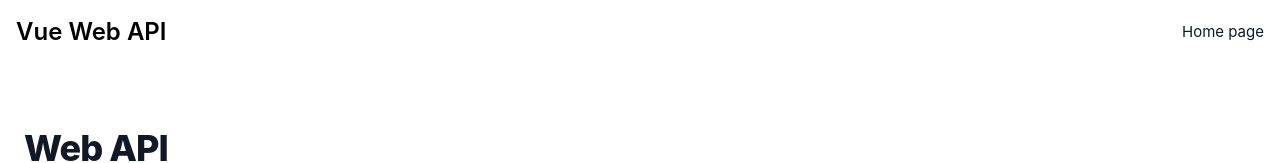
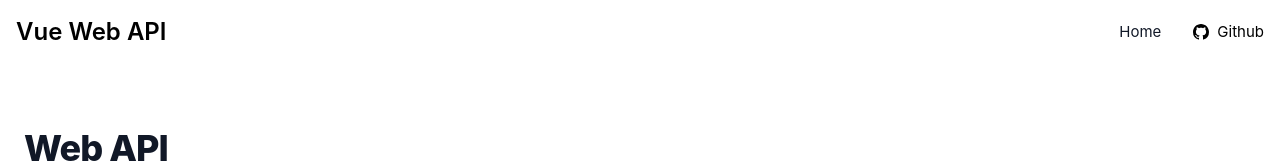
Before and after one commit to s-en-o/vue-web-api, a Vue app: page / in a window 1280 px wide. Shown: the top 163 px of the page. Built offline with nearby package versions, Linux system fonts and the light colour scheme.

Commit message:
chore: github link

```diff
--- a/src/App.vue
+++ b/src/App.vue
@@ -43,8 +43,30 @@
                             <RouterLink
                                 to="/"
                                 class="block py-2 px-3 text-gray-900 rounded hover:bg-gray-100 md:hover:bg-transparent md:border-0 md:hover:text-blue-700 md:p-0 dark:text-white md:dark:hover:text-blue-500 dark:hover:bg-gray-700 dark:hover:text-white md:dark:hover:bg-transparent"
-                                >Home page</RouterLink
+                                >Home</RouterLink
                             >
+                        </li>
+
+                        <li>
+                            <!-- Place this tag where you want the button to render. -->
+                            <a
+                                target="_blank"
+                                rel="noreferrer noopener"
+                                class="flex items-center"
+                                href="https://github.com/s-en-o/vue-web-api/"
+                                aria-label="View s-en-o/vue-web-api on GitHub">
+                                <svg
+                                    viewBox="0 0 16 16"
+                                    width="16"
+                                    height="16"
+                                    class="octicon octicon-mark-github mr-2"
+                                    aria-hidden="true">
+                                    <path
+                                        d="M8 0c4.42 0 8 3.58 8 8a8.013 8.013 0 0 1-5.45 7.59c-.4.08-.55-.17-.55-.38 0-.27.01-1.13.01-2.2 0-.75-.25-1.23-.54-1.48 1.78-.2 3.65-.88 3.65-3.95 0-.88-.31-1.59-.82-2.15.08-.2.36-1.02-.08-2.12 0 0-.67-.22-2.2.82-.64-.18-1.32-.27-2-.27-.68 0-1.36.09-2 .27-1.53-1.03-2.2-.82-2.2-.82-.44 1.1-.16 1.92-.08 2.12-.51.56-.82 1.28-.82 2.15 0 3.06 1.86 3.75 3.64 3.95-.23.2-.44.55-.51 1.07-.46.21-1.61.55-2.33-.66-.15-.24-.6-.83-1.23-.82-.67.01-.27.38.01.53.34.19.73.9.82 1.13.16.45.68 1.31 2.69.94 0 .67.01 1.3.01 1.49 0 .21-.15.45-.55.38A7.995 7.995 0 0 1 0 8c0-4.42 3.58-8 8-8Z"></path>
+                                </svg>
+
+                                Github
+                            </a>
                         </li>
                     </ul>
                 </div>
@@ -54,5 +76,3 @@
         <RouterView />
     </main>
 </template>
-
-<style scoped></style>
```
